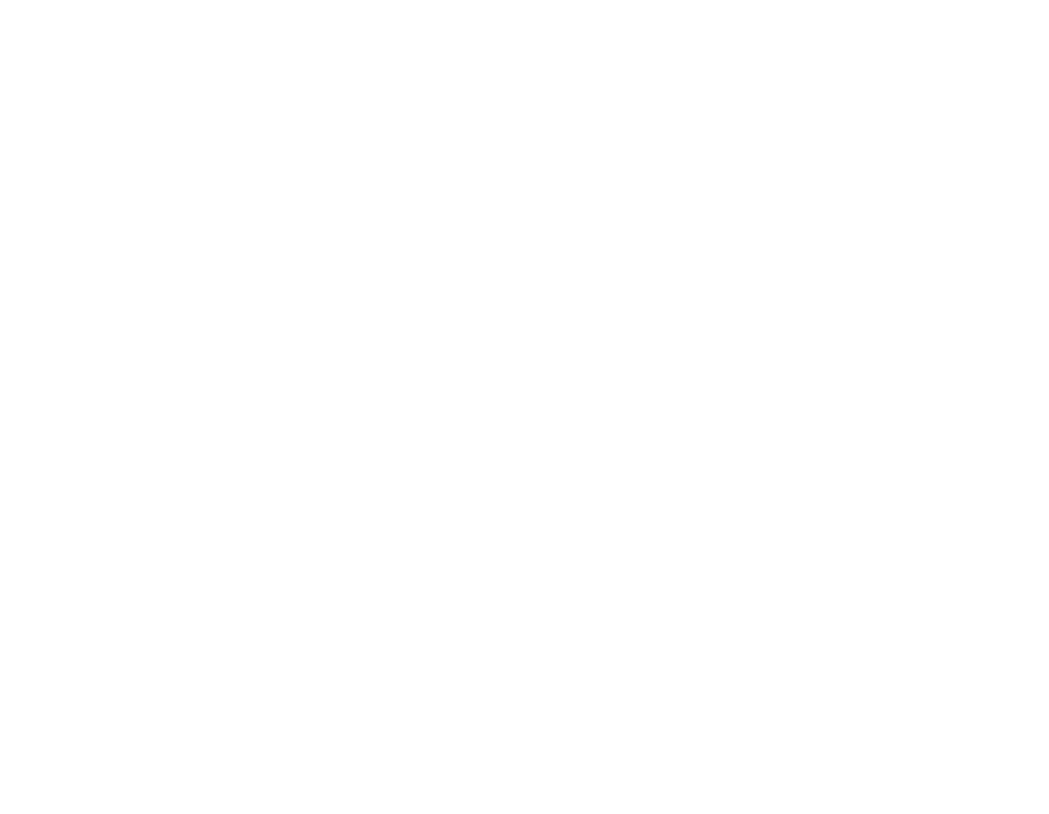
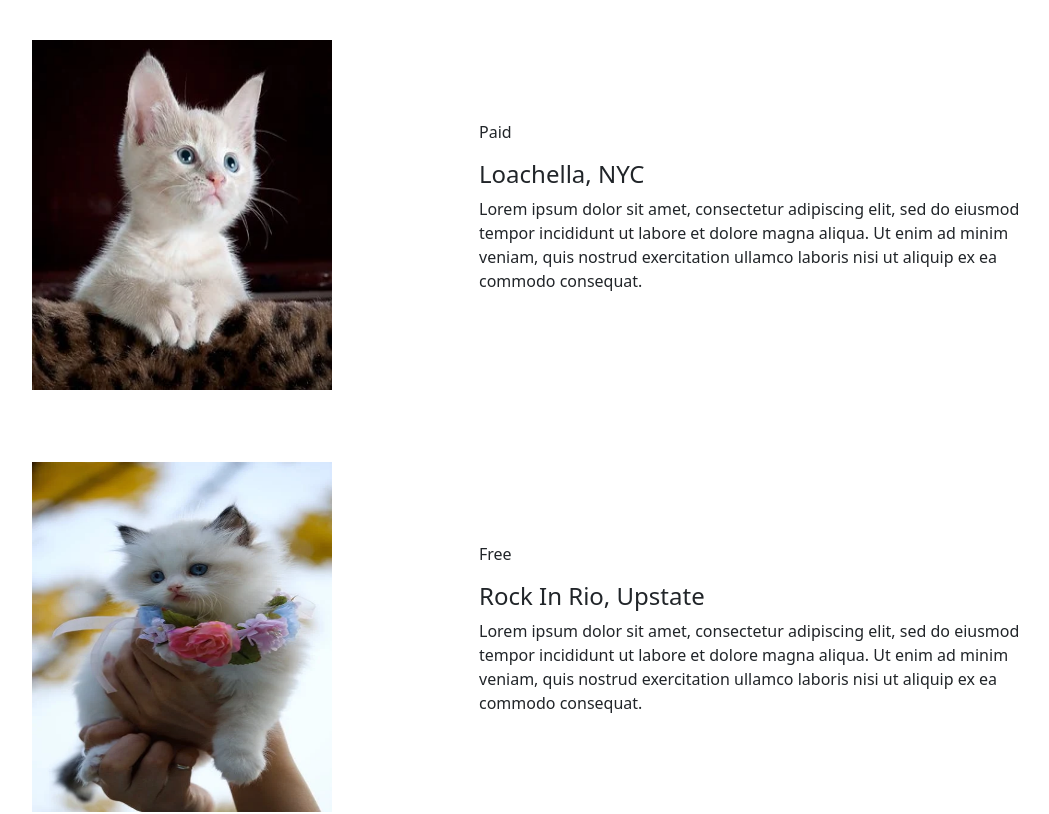
Before and after one commit to mrsamia/scrimba_tutorial, a React (Create React App) app in the folder my-app/: page / in a window 1280 px wide. Shown: the part 6240-7054 px from the top of the page, without its empty margins (173-1222 px from the left). Before the commit the page ends 6208 px from the top, so only its background shows below. Built offline with nearby package versions, Linux system fonts and the light colour scheme.

Commit message:
SRM | PopularEvents

```diff
--- a/my-app/src/App.js
+++ b/my-app/src/App.js
@@ -23,6 +23,7 @@
 import BoxTwo from './BoxSquare/BoxTwo';
 import BoxThree from './BoxSquare/BoxThree';
 import AccordionFour from './UseState/AccordionFour';
+import PopularEvents from './Template/PopularEvents';
 
 function App() {
   return (
@@ -52,6 +53,7 @@
         <Box/>
         <BoxTwo/>
         <BoxThree/>
+        <PopularEvents/>
 
       </div>
       {/* <BbcMap />
--- /dev/null
+++ b/my-app/src/Template/EventsData.js
@@ -0,0 +1,24 @@
+const EventsData = [
+    {
+        title: "Paid",
+        subtitle: "Loachella, NYC",
+        description: "Lorem ipsum dolor sit amet, consectetur adipiscing elit, sed do eiusmod tempor incididunt ut labore et dolore magna aliqua. Ut enim ad minim veniam, quis nostrud exercitation ullamco laboris nisi ut aliquip ex ea commodo consequat.",
+        image:require("../images/catOne.webp")
+
+    },
+    {
+        title: "Free",
+        subtitle: "Rock In Rio, Upstate",
+        description: "Lorem ipsum dolor sit amet, consectetur adipiscing elit, sed do eiusmod tempor incididunt ut labore et dolore magna aliqua. Ut enim ad minim veniam, quis nostrud exercitation ullamco laboris nisi ut aliquip ex ea commodo consequat.",
+        image:require("../images/cat.webp")
+
+    },
+    {
+        title: "Exclusive",
+        subtitle: "Lollapalooza, Manhattan",
+        description: "Lorem ipsum dolor sit amet, consectetur adipiscing elit, sed do eiusmod tempor incididunt ut labore et dolore magna aliqua. Ut enim ad minim veniam, quis nostrud exercitation ullamco laboris nisi ut aliquip ex ea commodo consequat.",
+        image:require("../images/catOne.webp")
+
+    }
+]
+export default EventsData;
--- /dev/null
+++ b/my-app/src/Template/EventsItem.js
@@ -0,0 +1,27 @@
+import React from 'react';
+
+function EventsItem(props) {
+    return (
+        <div className='container pt-5 mt-4'>
+            <div className='row'>
+                <div className='col-6'>
+                    <img src={props.image} alt='img' style={{ height: "350px", width: "300px" }} />
+                </div>
+                <div className='col-6  align-self-center'>
+                    <div className='d-flex justify-content-start'>
+                        <p>{props.title}</p>
+                    </div>
+                    <div className='d-flex justify-content-start'>
+                        <h4>{props.subtitle}</h4>
+                    </div>
+                    <div>
+                        <p className='text-start'>{props.description}</p>
+                    </div>
+
+                </div>
+            </div>
+        </div>
+    );
+}
+
+export default EventsItem;
--- /dev/null
+++ b/my-app/src/Template/PopularEvents.js
@@ -0,0 +1,14 @@
+import React from 'react';
+import EventsData from './EventsData';
+import EventsItem from './EventsItem';
+
+function PopularEvents(props) {
+
+    return EventsData.map((e)=>{
+        return(
+            <EventsItem image={e.image} title={e.title} subtitle={e.subtitle} description={e.description}/>
+        );
+    })
+}
+
+export default PopularEvents;
```
Also changed, not shown: my-app/src/images/cat.webp (added).
